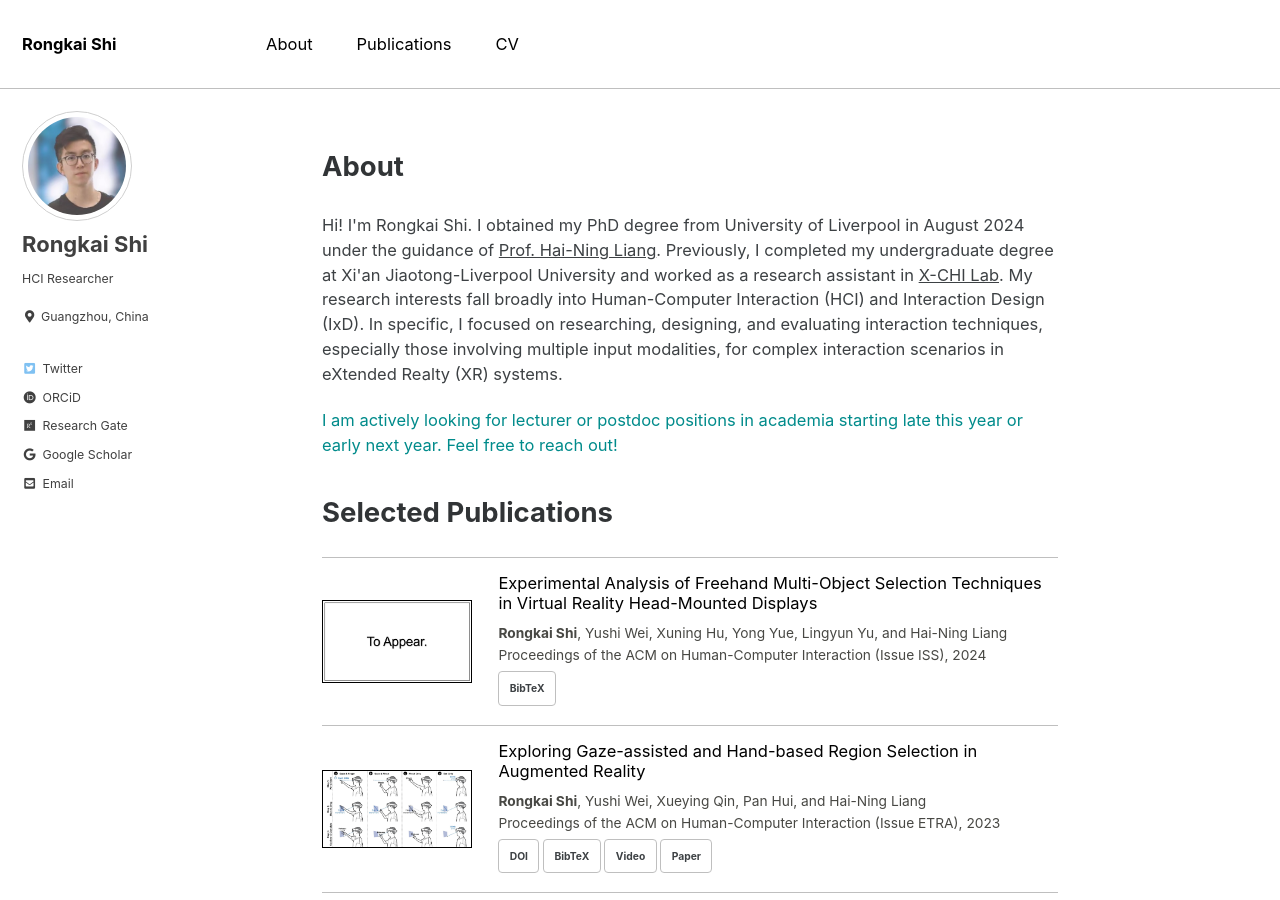
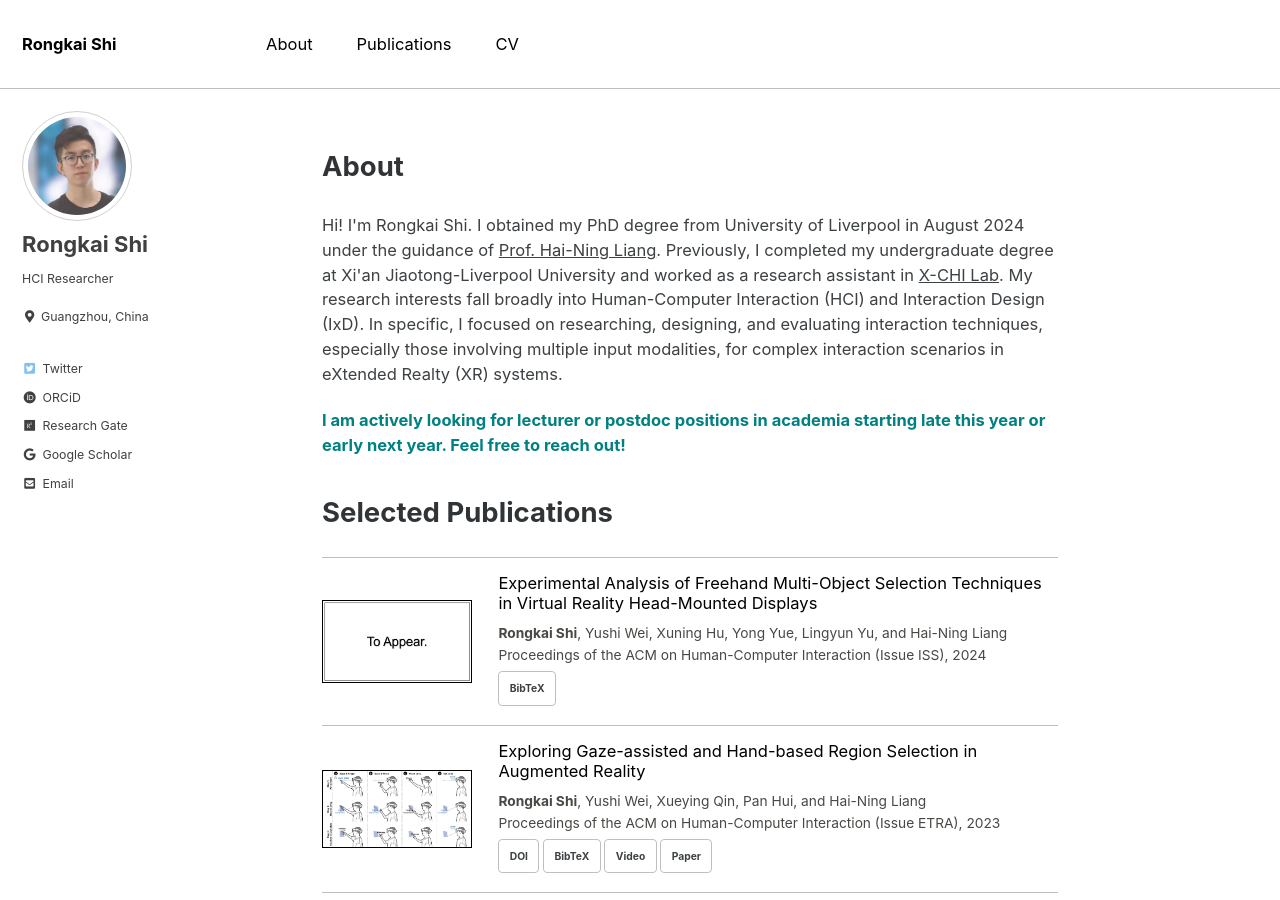
Before and after one commit to rongkaishi/rongkaishi.github.io, a Jekyll site: the page built from index.html, in a window 1280 px wide and 900 px high. Built offline with Jekyll 4.4.1, drawn with Linux system fonts in a browser that asks for light colours; cached includes are drawn as plain includes; the list of posts is cut into pages by our own code.

Commit message:
UpdateAug24

```diff
--- a/_layouts/home.html
+++ b/_layouts/home.html
@@ -11,7 +11,7 @@ My research interests fall broadly into Human-Computer Interaction (HCI) and Int
 In specific, I focused on researching, designing, and evaluating interaction techniques, especially those involving multiple input modalities, for complex interaction scenarios in eXtended Realty (XR) systems.
 </p>
 
-<p class="archive__selfdefine-content" style="color:DarkCyan">I am actively looking for lecturer or postdoc positions in academia starting late this year or early next year. Feel free to reach out!</p>
+<p class="archive__selfdefine-content" style="color:Teal"><b>I am actively looking for lecturer or postdoc positions in academia starting late this year or early next year. Feel free to reach out!</b></p>
 <!-- <h3 class="archive__subtitle">{{ site.data.ui-text[site.locale].recent_posts | default: "Recent Posts" }}</h3>
 
 {% if paginator %}
```
